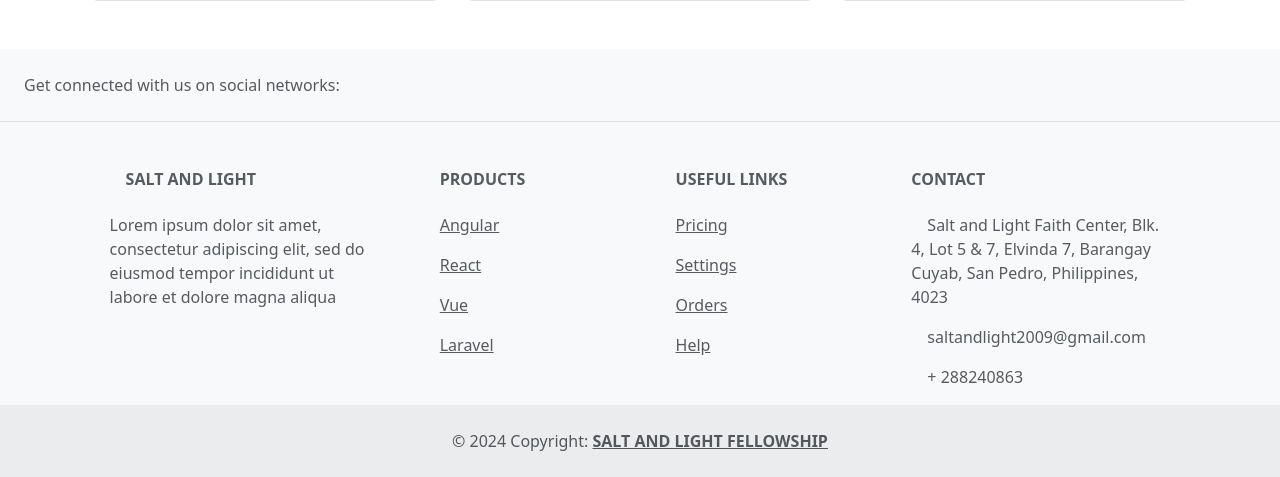
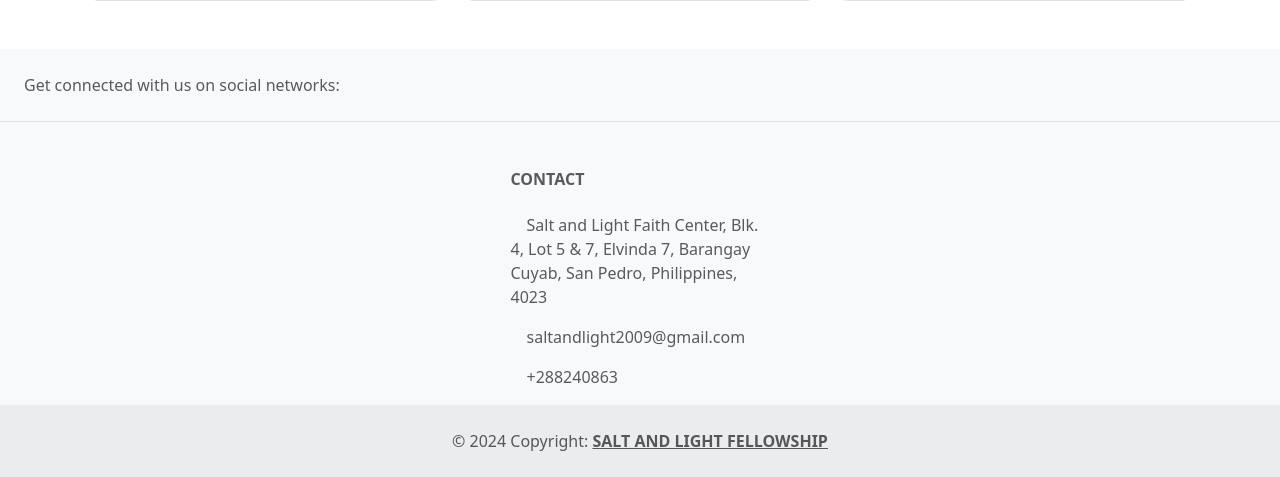
Before and after one commit to campos025/SLI, a PHP site: page /SLIOfficial/index.php in a window 1280 px wide. Shown: the part 4934-5411 px from the top of the page. Run offline with PHP 8.4, Linux system fonts and the light colour scheme; some web fonts are replaced.

Commit message:
Update index.php

```diff
--- a/SLIOfficial/index.php
+++ b/SLIOfficial/index.php
@@ -401,72 +401,15 @@
         <!-- Grid row -->
         <div class="row mt-3">
           <!-- Grid column -->
-          <div class="col-md-3 col-lg-4 col-xl-3 mx-auto mb-4">
-            <!-- Content -->
-            <h6 class="text-uppercase fw-bold mb-4">
-              <i class="fas fa-gem me-3"></i>SALT AND LIGHT
-
-            </h6>
-            <p>
-              Lorem ipsum dolor sit amet, consectetur adipiscing elit, sed do eiusmod tempor incididunt ut labore et
-              dolore magna aliqua
-            </p>
-          </div>
-          <!-- Grid column -->
-
-          <!-- Grid column -->
-          <div class="col-md-2 col-lg-2 col-xl-2 mx-auto mb-4">
-            <!-- Links -->
-            <h6 class="text-uppercase fw-bold mb-4">
-              Products
-            </h6>
-            <p>
-              <a href="#!" class="text-reset">Angular</a>
-            </p>
-            <p>
-              <a href="#!" class="text-reset">React</a>
-            </p>
-            <p>
-              <a href="#!" class="text-reset">Vue</a>
-            </p>
-            <p>
-              <a href="#!" class="text-reset">Laravel</a>
-            </p>
-          </div>
-          <!-- Grid column -->
-
-          <!-- Grid column -->
-          <div class="col-md-3 col-lg-2 col-xl-2 mx-auto mb-4">
-            <!-- Links -->
-            <h6 class="text-uppercase fw-bold mb-4">
-              Useful links
-            </h6>
-            <p>
-              <a href="#!" class="text-reset">Pricing</a>
-            </p>
-            <p>
-              <a href="#!" class="text-reset">Settings</a>
-            </p>
-            <p>
-              <a href="#!" class="text-reset">Orders</a>
-            </p>
-            <p>
-              <a href="#!" class="text-reset">Help</a>
-            </p>
-          </div>
-          <!-- Grid column -->
-
-          <!-- Grid column -->
           <div class="col-md-4 col-lg-3 col-xl-3 mx-auto mb-md-0 mb-4">
             <!-- Links -->
             <h6 class="text-uppercase fw-bold mb-4">Contact</h6>
-            <p><i class="fas fa-home me-3"></i> Salt and Light Faith Center, Blk. 4, Lot 5 & 7, Elvinda 7, Barangay
+            <p><i class="fas fa-home me-3"></i>Salt and Light Faith Center, Blk. 4, Lot 5 & 7, Elvinda 7, Barangay
               Cuyab, San Pedro, Philippines, 4023</p>
             <p>
-              <i class="fas fa-envelope me-3"></i>
-              saltandlight2009@gmail.com
+              <i class="fas fa-envelope me-3"></i>saltandlight2009@gmail.com
             </p>
-            <p><i class="fas fa-phone me-3"></i> + 288240863</p>
+            <p><i class="fas fa-phone me-3"></i>+288240863</p>
 
           </div>
           <!-- Grid column -->
```
